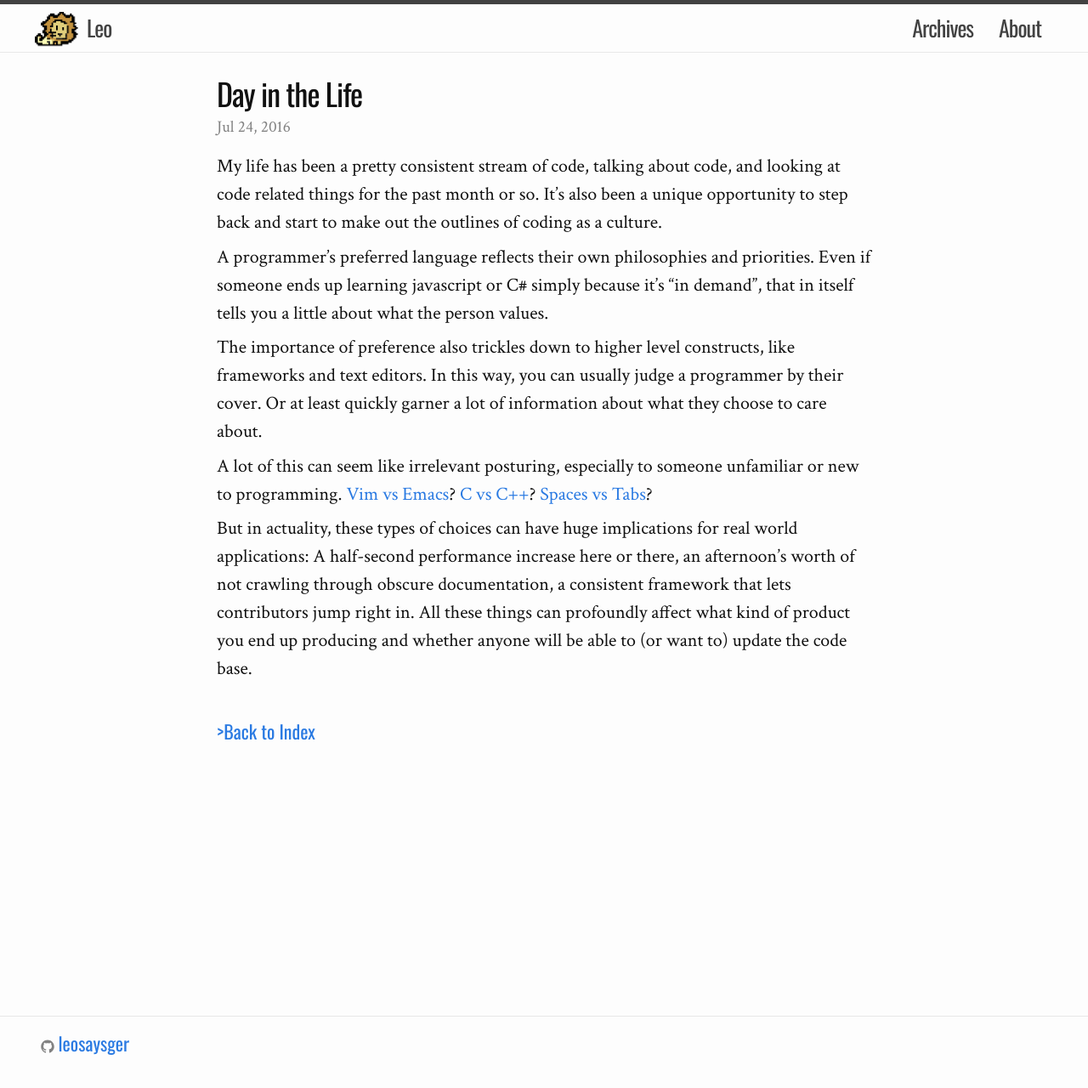
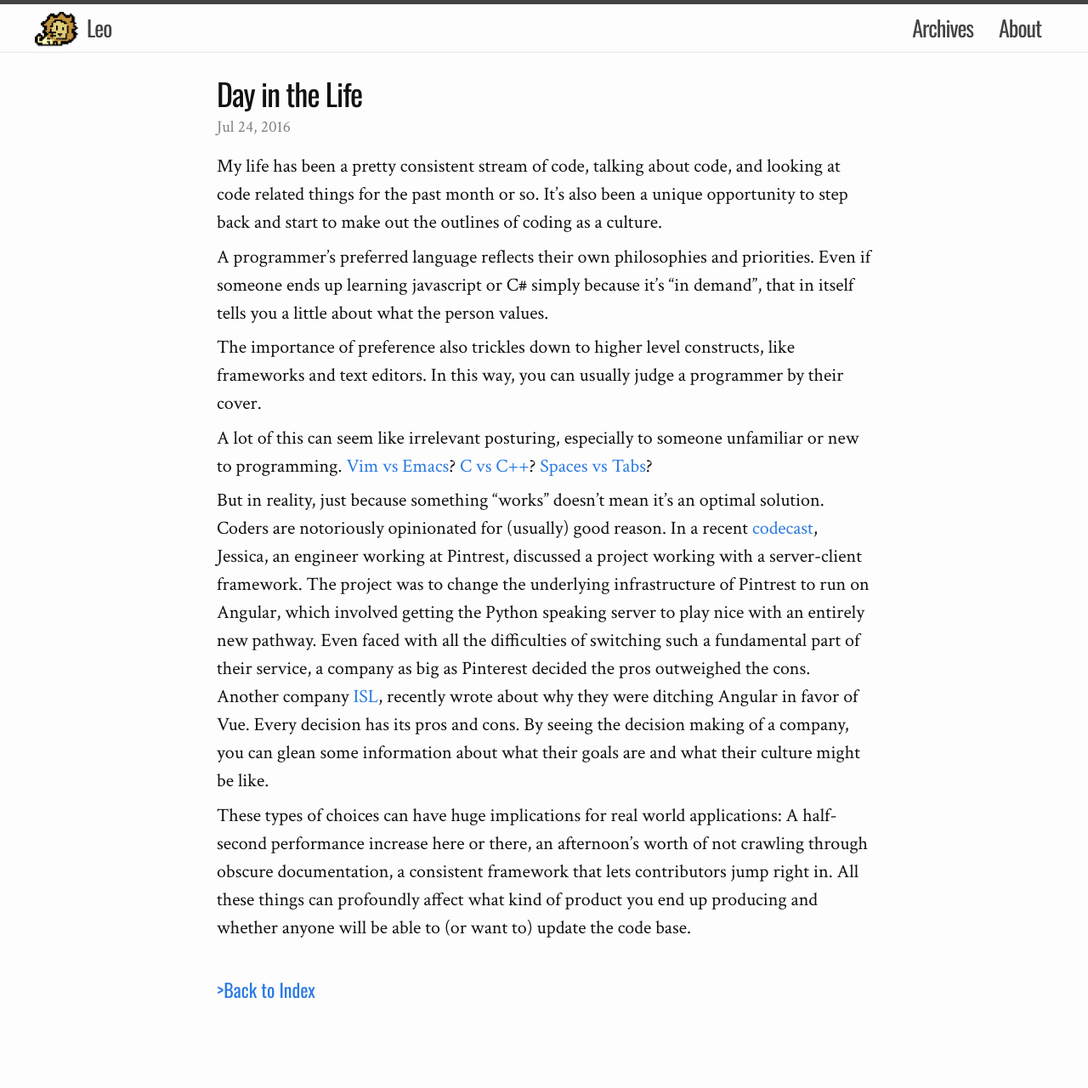
Before and after one commit to leoahnn/leosaysger.github.io, a Jekyll site: the page built from _posts/2016-07-24-day-in-the-life.md, in a window 1280 px wide and 1400 px high. Shown: the top 1280 px of the window at 85% size. Built offline with Jekyll 4.4.1, drawn with Linux system fonts in a browser that asks for light colours.

Commit message:
edited post

```diff
--- a/_posts/2016-07-24-day-in-the-life.md
+++ b/_posts/2016-07-24-day-in-the-life.md
@@ -11,13 +11,19 @@ My life has been a pretty consistent stream of code, talking about code, and loo
 
 A programmer's preferred language reflects their own philosophies and priorities. Even if someone ends up learning javascript or C# simply because it's "in demand", that in itself tells you a little about what the person values.
 
-The importance of preference also trickles down to higher level constructs, like frameworks and text editors. In this way, you can usually judge a programmer by their cover. Or at least quickly garner a lot of information about what they choose to care about.
+The importance of preference also trickles down to higher level constructs, like frameworks and text editors. In this way, you can usually judge a programmer by their cover.
 
 A lot of this can seem like irrelevant posturing, especially to someone unfamiliar or new to programming. [Vim vs Emacs]? [C vs C++]? [Spaces vs Tabs]?
 
-But in actuality, these types of choices can have huge implications for real world applications: A half-second performance increase here or there, an afternoon's worth of not crawling through obscure documentation, a consistent framework that lets contributors jump right in. All these things can profoundly affect what kind of product you end up producing and whether anyone will be able to (or want to) update the code base.
+But in reality, just because something "works" doesn't mean it's an optimal solution. Coders are notoriously opinionated for (usually) good reason.
+In a recent [codecast], Jessica, an engineer working at Pintrest, discussed a project working with a server-client framework. The project was to change the underlying infrastructure of Pintrest to run on Angular, which involved getting the Python speaking server to play nice with an entirely new pathway. Even faced with all the difficulties of switching such a fundamental part of their service, a company as big as Pinterest decided the pros outweighed the cons. Another company [ISL], recently wrote about why they were ditching Angular in favor of Vue. Every decision has its pros and cons. By seeing the decision making of a company, you can glean some information about what their goals are and what their culture might be like.
+
+These types of choices can have huge implications for real world applications: A half-second performance increase here or there, an afternoon's worth of not crawling through obscure documentation, a consistent framework that lets contributors jump right in. All these things can profoundly affect what kind of product you end up producing and whether anyone will be able to (or want to) update the code base.
+
 
 
 [Vim vs Emacs]:https://en.wikipedia.org/wiki/Editor_war
 [C vs C++]:http://harmful.cat-v.org/software/c++/linus
 [Spaces vs Tabs]:https://www.jwz.org/doc/tabs-vs-spaces.html
+[ISL]:https://isl.co/2016/07/three-major-reasons-we-decided-to-ditch-angularjs/
+[codecast]:https://youtu.be/IjydADBYnZ0
```
